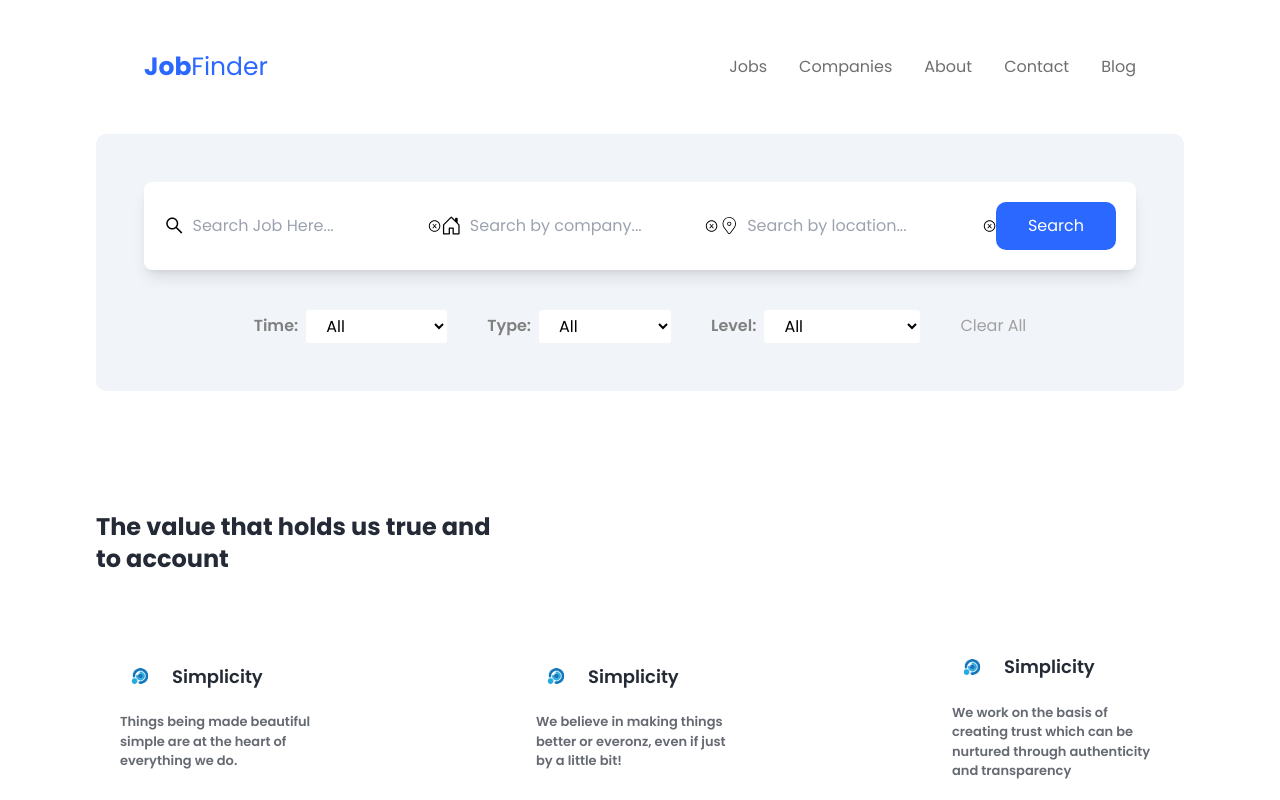
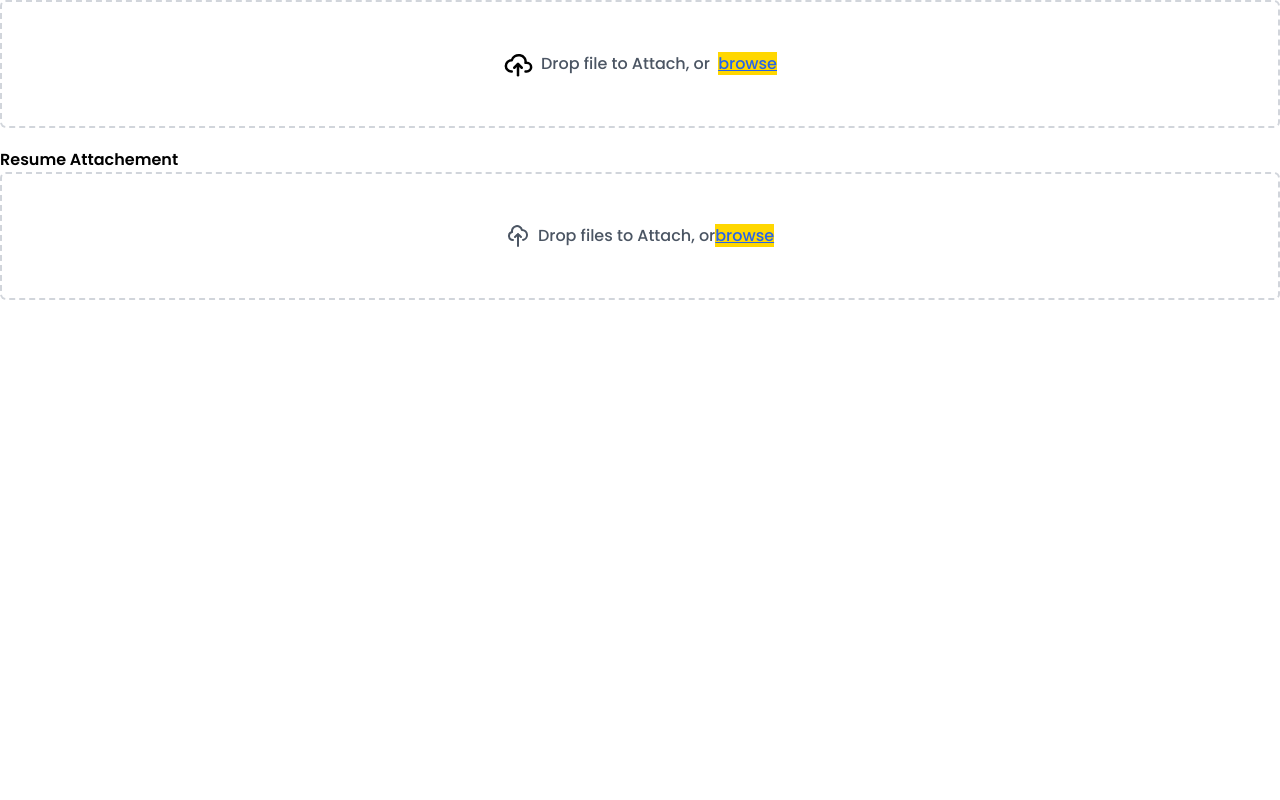
Before and after one commit to ad-munir/react-Job-Finder-App, a React (Vite) app: page /dd in a window 1280 px wide. Shown: the top 800 px of the page. Built offline with nearby package versions, Linux system fonts and the light colour scheme.

Commit message:
uploader new

```diff
--- a/src/App.jsx
+++ b/src/App.jsx
@@ -8,6 +8,7 @@ import Companies from './components/Companies/Companies';
 import About from './components/About/About';
 import Blog from './components/Blog/Blog';
 import ApplicationForm from './components/ApplicationForm/ApplicationForm';
+import Test from './components/Test';
 
 function App() {
 
@@ -22,6 +23,7 @@ function App() {
         <Route path="/blog" element={<Layout><Blog /> </Layout>} />
         <Route path="/apply" element={<ApplicationForm />} />
         <Route path="*" element={<Layout><Home /></Layout>} />
+        <Route path='/dd' element={<Test/>} />
       </Routes>
     </Router>
   )
--- /dev/null
+++ b/src/components/Test.jsx
@@ -0,0 +1,83 @@
+import { useState, useRef } from "react";
+import { TbCloudUpload } from "react-icons/tb";
+
+const Test = () => {
+    const [files, setFiles] = useState(null);
+    const inputRef = useRef();
+
+    const handleDragOver = (event) => {
+        event.preventDefault();
+    };
+
+    const handleDrop = (event) => {
+        event.preventDefault();
+        setFiles(event.dataTransfer.files)
+    };
+
+    // send files to the server
+    const handleUpload = () => {
+        console.log("uploaded")
+    };
+
+    if (files) return (
+        <div className="uploads">
+            <ul>
+                {Array.from(files).map((file, idx) => <li key={idx}>{file.name}</li>)}
+            </ul>
+            <div className="actions">
+                <button onClick={() => setFiles(null)}>Cancel</button>
+                <button onClick={handleUpload}>Upload</button>
+            </div>
+        </div>
+    )
+
+    return (
+        <>
+            <div
+                className="flex justify-center w-full h-32 px-4 transition bg-white border-2 border-gray-300 border-dashed rounded-md appearance-none cursor-pointer hover:border-gray-400 focus:outline-none"
+                onDragOver={handleDragOver}
+                onDrop={handleDrop}
+            >
+                <span className="flex items-center space-x-2">
+                    <TbCloudUpload className="text-3xl" />
+                    <span className="font-medium text-gray-600">
+                        Drop file to Attach, or &nbsp;
+                        <span onClick={() => inputRef.current.click()} className="text-blue-600 underline">browse</span>
+                    </span>
+                    <br />
+                </span>
+                <input
+                    type="file"
+                    multiple
+                    onChange={(event) => setFiles(event.target.files)}
+                    hidden
+                    accept="image/png, image/jpeg, application/pdf"
+                    ref={inputRef}
+                />
+            </div>
+
+
+            <div>
+
+                <h6 className="mt-5 font-semibold ">Resume Attachement</h6>
+
+                <label className="flex justify-center w-full h-32 px-4 transition bg-white border-2 border-gray-300 border-dashed rounded-md appearance-none cursor-pointer hover:border-gray-400 focus:outline-none">
+                    <span className="flex items-center space-x-2">
+                        <svg xmlns="http://www.w3.org/2000/svg" className="w-6 h-6 text-gray-600" fill="none" viewBox="0 0 24 24"
+                            stroke="currentColor" strokeWidth="2">
+                            <path strokeLinecap="round" strokeLinejoin="round"
+                                d="M7 16a4 4 0 01-.88-7.903A5 5 0 1115.9 6L16 6a5 5 0 011 9.9M15 13l-3-3m0 0l-3 3m3-3v12" />
+                        </svg>
+                        <span className="font-medium text-gray-600">
+                            Drop files to Attach, or
+                            <span className="text-blue-600 underline">browse</span>
+                        </span>
+                    </span>
+                    <input type="file" name="resume" className="hidden" />
+                </label>
+            </div>
+        </>
+    );
+};
+
+export default Test;
--- a/src/index.css
+++ b/src/index.css
@@ -127,3 +127,58 @@ button:focus-visible {
     background-color: #f9f9f9;
   }
 } */
+
+
+
+/* FILE UPLOAD */
+
+.dropzone {
+  display: flex;
+  flex-direction: column;
+  justify-content: center;
+  align-items: center;
+  height: 400px;
+  border: 5px dashed rgb(117, 112, 112);
+  padding: 2rem;
+}
+
+.active {
+  background-color: #5f5959;
+}
+
+button {
+  padding: 1rem;
+  margin: 1rem;
+  font-size: medium;
+}
+
+
+.list-item {
+  display: flex;
+  padding: 0;
+  margin: 8px 0;
+  min-width: 300px;
+  font-size: 22px;
+  background-color: #d4d2d2;
+  cursor: grab;
+  border-radius: 10px;
+}
+
+.list-item > h3 {
+  padding: 10px;
+  margin: 0;
+}
+
+.list-item > span {
+  margin-right: 10px;
+  font-size: 24px;
+  font-weight: bold;
+  border-right: 2px solid white;
+  padding: 10px;
+  padding-right: 16px;
+}
+
+.next-position {
+  border: 2px solid #34d44f;
+  opacity: 0.2;
+}
```
